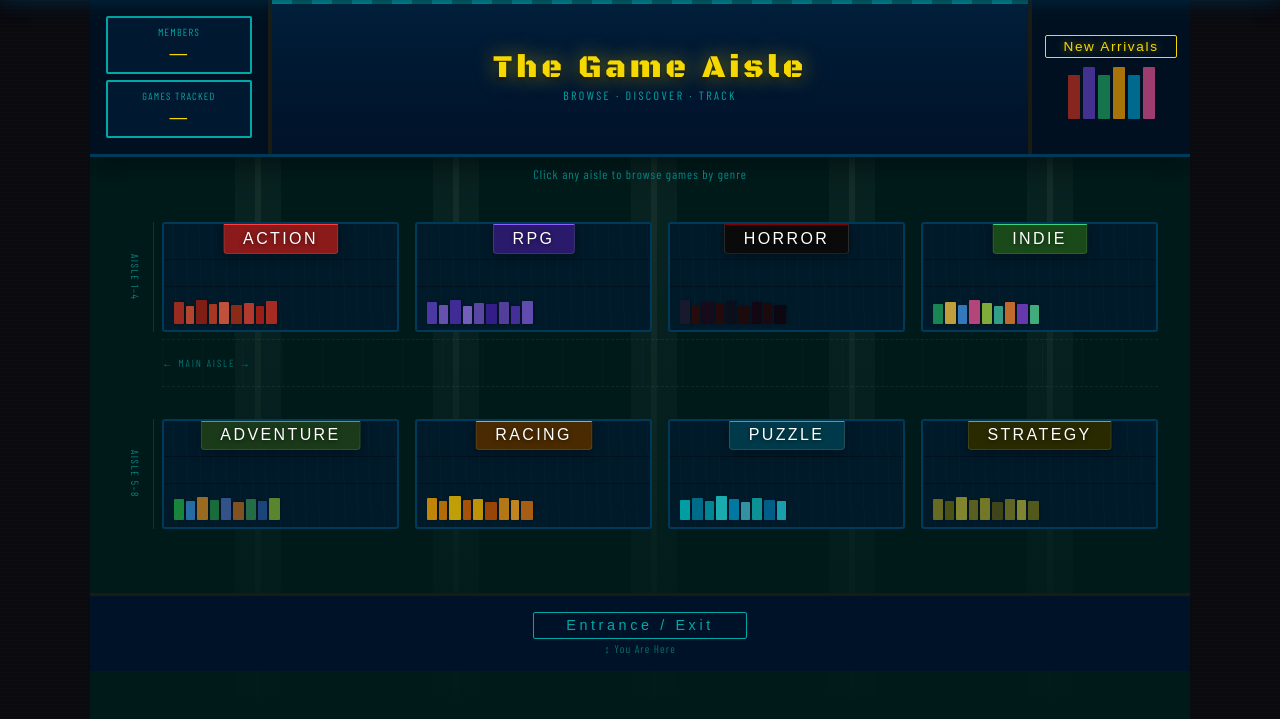
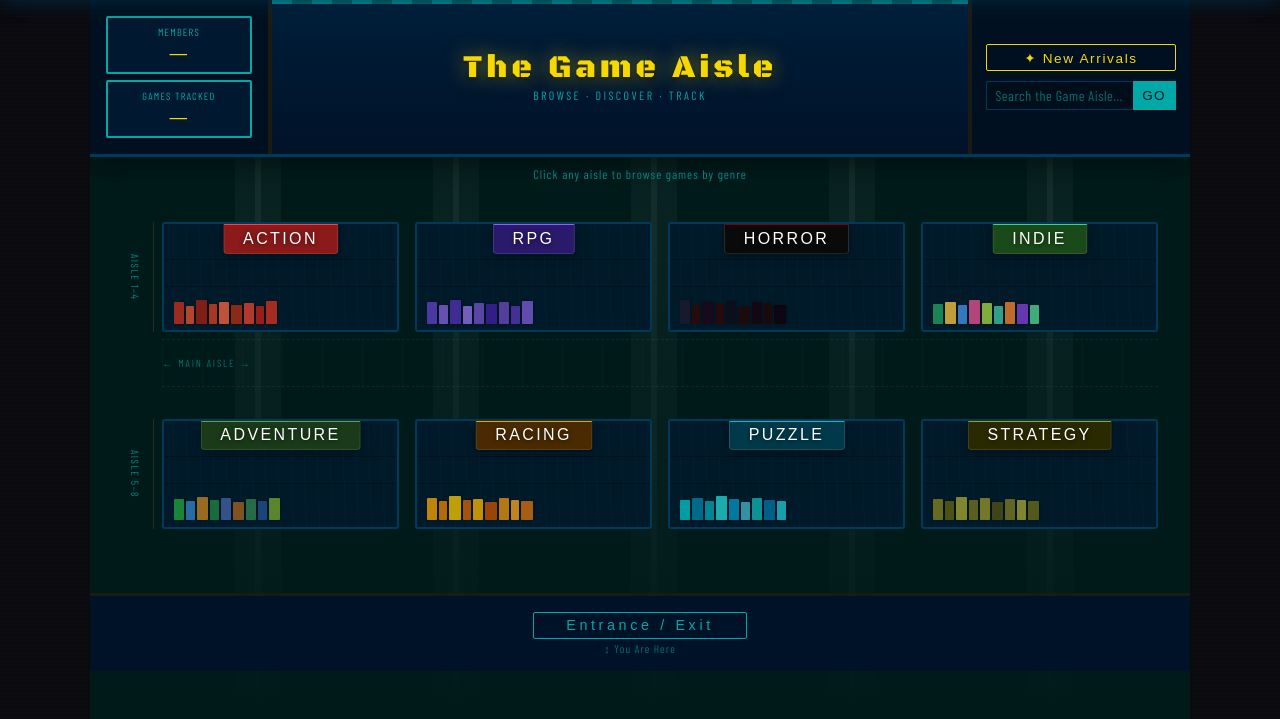
Before and after one commit to Nikki-asu/GameShelf, a Flask app: page /arcade in a window 1280 px wide. Shown: the part 64-783 px from the top of the page. Run offline with Flask 3, Linux system fonts and the light colour scheme.

Commit message:
Update arcade.html adding in new design

```diff
--- a/templates/arcade.html
+++ b/templates/arcade.html
@@ -23,10 +23,8 @@
     min-height: calc(100vh - 80px);
     background-color: #002222;
     background-image:
-        /* linoleum tile grid */
         repeating-linear-gradient(0deg, transparent, transparent 59px, rgba(0,180,180,0.08) 59px, rgba(0,180,180,0.08) 60px),
         repeating-linear-gradient(90deg, transparent, transparent 59px, rgba(0,180,180,0.08) 59px, rgba(0,180,180,0.08) 60px),
-        /* subtle color variation in tiles */
         repeating-linear-gradient(0deg, rgba(255,255,255,0.015) 0px, rgba(255,255,255,0.015) 30px, transparent 30px, transparent 60px),
         repeating-linear-gradient(90deg, rgba(255,255,255,0.01) 0px, rgba(255,255,255,0.01) 30px, transparent 30px, transparent 60px);
     padding: 0;
@@ -152,42 +150,78 @@
     letter-spacing: 0.08em;
 }
 
-/* New releases rack on the right */
-.new-releases-rack {
-    width: 160px;
+/* ── SEARCH + NEW ARRIVALS PANEL (replaces rack) ── */
+.search-panel {
+    width: 220px;
     flex-shrink: 0;
     background: #001020;
     border-left: 2px solid #1a1c14;
     display: flex;
     flex-direction: column;
-    align-items: center;
+    align-items: stretch;
     justify-content: center;
-    padding: 0.8rem;
-    gap: 0.3rem;
+    padding: 0.9rem 0.9rem;
+    gap: 0.6rem;
 }
-.rack-sign {
+
+#new-arrivals-btn {
     font-family: 'Bebas Neue', sans-serif;
     font-size: 0.85rem;
     letter-spacing: 0.12em;
     color: #f5d800;
-    text-shadow: 0 0 8px rgba(245,216,0,0.5);
-    text-align: center;
     border: 1px solid #f5d800;
-    padding: 0.2rem 0.6rem;
+    background: transparent;
+    padding: 0.28rem 0.6rem;
     border-radius: 2px;
+    cursor: pointer;
+    white-space: nowrap;
+    transition: background 0.15s, color 0.15s;
     width: 100%;
     text-align: center;
 }
-.rack-spines {
+#new-arrivals-btn:hover {
+    background: #1a1200;
+}
+#new-arrivals-btn:disabled {
+    opacity: 0.5;
+    cursor: default;
+}
+
+.aisle-search-row {
     display: flex;
-    gap: 3px;
-    align-items: flex-end;
-    margin-top: 0.3rem;
+    gap: 0;
 }
-.rack-spine {
-    border-radius: 1px;
-    opacity: 0.7;
+#aisle-search-input {
+    flex: 1;
+    min-width: 0;
+    background: #000d1a;
+    border: 1px solid #003a5a;
+    border-right: none;
+    color: #ccc;
+    padding: 0.3rem 0.5rem;
+    font-family: 'Barlow Condensed', sans-serif;
+    font-size: 0.88rem;
+    letter-spacing: 0.04em;
+    outline: none;
+    transition: border-color 0.15s;
 }
+#aisle-search-input::placeholder { color: #007070; }
+#aisle-search-input:focus { border-color: #00a8a8; }
+
+#aisle-search-btn {
+    background: #00a8a8;
+    border: none;
+    color: #000d1a;
+    font-family: 'Bebas Neue', sans-serif;
+    font-size: 0.85rem;
+    letter-spacing: 0.1em;
+    padding: 0.3rem 0.6rem;
+    cursor: pointer;
+    white-space: nowrap;
+    transition: background 0.15s;
+    flex-shrink: 0;
+}
+#aisle-search-btn:hover { background: #00c8c8; }
 
 /* ── STORE FLOOR CONTENT ── */
 .store-floor-content {
@@ -204,7 +238,6 @@
     align-items: stretch;
 }
 
-/* The aisle number label on the left */
 .aisle-number {
     width: 32px;
     flex-shrink: 0;
@@ -221,7 +254,6 @@
     padding-right: 0.3rem;
 }
 
-/* The shelf unit (top-down view) */
 .shelf-unit {
     flex: 1;
     background: #001a2a;
@@ -239,8 +271,6 @@
     border-color: var(--genre-color, #c49a4a);
     box-shadow: 0 0 20px rgba(0,0,0,0.5), 0 0 0 1px var(--genre-color, #c49a4a);
 }
-
-/* Wood grain on shelf top */
 .shelf-unit::before {
     content: '';
     position: absolute;
@@ -253,7 +283,6 @@
     pointer-events: none;
 }
 
-/* Overhead hanging sign */
 .genre-sign {
     position: absolute;
     top: -1px;
@@ -274,7 +303,6 @@
     box-shadow: 0 2px 12px rgba(0,0,0,0.4);
 }
 
-/* Game spines on the shelf surface */
 .shelf-spines {
     display: flex;
     gap: 2px;
@@ -289,7 +317,6 @@
     box-shadow: 1px 0 2px rgba(0,0,0,0.4);
 }
 
-/* Shelf divider lines (top-down rows) */
 .shelf-dividers {
     position: absolute;
     inset: 2.2rem 0 0 0;
@@ -359,7 +386,6 @@
     font-family: 'Barlow Condensed', sans-serif;
 }
 
-/* ── HOVER HELPER TEXT ── */
 .floor-help {
     text-align: center;
     font-family: 'Barlow Condensed', sans-serif;
@@ -381,7 +407,6 @@
     background: #000d1a;
 }
 
-/* VHS store aisle background */
 .aisle-bg {
     position: absolute;
     inset: 0;
@@ -400,7 +425,6 @@
     pointer-events: none;
 }
 
-/* Overhead light glow from above */
 .aisle-ceiling-light {
     position: absolute;
     top: 0;
@@ -435,7 +459,6 @@
     line-height: 1;
 }
 
-/* Overhead aisle sign */
 .aisle-overhead-sign {
     display: flex;
     flex-direction: column;
@@ -462,7 +485,6 @@
     text-shadow: 0 1px 6px rgba(0,0,0,0.5);
 }
 
-/* Aisle shelf scene */
 .aisle-scene-wrap {
     perspective: 600px;
     perspective-origin: 50% -10%;
@@ -474,7 +496,6 @@
     overflow: visible;
 }
 
-/* The actual shelf plank */
 .aisle-plank {
     background: #7a5228;
     background-image: repeating-linear-gradient(
@@ -512,7 +533,6 @@
 .aisle-games-row::-webkit-scrollbar { height: 3px; }
 .aisle-games-row::-webkit-scrollbar-thumb { background: #4a2e0e; border-radius: 2px; }
 
-/* Game case in aisle */
 .game-case-aisle {
     flex-shrink: 0;
     width: 100px;
@@ -576,11 +596,11 @@
 <div id="game-aisle-wrapper">
 <div id="store-floor-view">
 
-    <!-- CEILING LIGHTS -->
     <div class="ceiling-lights" id="ceiling-lights"></div>
 
     <!-- STORE HEADER -->
     <div class="store-header-zone">
+
         <div class="staff-window">
             <div class="staff-window-frame">
                 <span class="label">Members</span>
@@ -597,17 +617,18 @@
             <div class="store-tagline">Browse · Discover · Track</div>
         </div>
 
-        <div class="new-releases-rack">
-            <div class="rack-sign">New Arrivals</div>
-            <div class="rack-spines">
-                {% for c in ['#c03020','#6040c0','#20a060','#f0a000','#0090c0','#e05090'] %}
-                <div class="rack-spine" style="width:12px;height:{% if loop.index % 2 == 0 %}52px{% else %}44px{% endif %};background:{{ c }};border-radius:1px;"></div>
-                {% endfor %}
+        <!-- SEARCH + NEW ARRIVALS (replaces old rack) -->
+        <div class="search-panel">
+            <button id="new-arrivals-btn" onclick="loadNewArrivals()">✦ New Arrivals</button>
+            <div class="aisle-search-row">
+                <input id="aisle-search-input" type="text" placeholder="Search the Game Aisle..."
+                    onkeydown="if(event.key==='Enter') runAisleSearch()">
+                <button id="aisle-search-btn" onclick="runAisleSearch()">GO</button>
             </div>
         </div>
+
     </div>
 
-    <!-- FLOOR HELP -->
     <div class="floor-help">Click any aisle to browse games by genre</div>
 
     <!-- STORE FLOOR -->
@@ -716,7 +737,6 @@
 
     </div><!-- /store-floor-content -->
 
-    <!-- ENTRANCE -->
     <div class="store-entrance">
         <div class="entrance-sign">Entrance / Exit</div>
         <div class="entrance-arrows">↕ You Are Here</div>
@@ -734,7 +754,6 @@
             <div id="aisle-heading" class="aisle-heading" style="color:var(--accent);"></div>
         </div>
 
-        <!-- Overhead sign -->
         <div class="aisle-overhead-sign">
             <div class="sign-chain">
                 <div class="sign-chain-link"></div>
@@ -746,7 +765,6 @@
             <div id="aisle-sign-board" class="sign-board"></div>
         </div>
 
-        <!-- Shelf scene -->
         <div class="aisle-scene-wrap">
             <div class="aisle-shelf-tilt">
                 <div id="aisle-loading" class="aisle-loading-msg">Loading shelf...</div>
@@ -828,14 +846,16 @@ const IS_LOGGED_IN = {{ 'true' if session.get('username') else 'false' }};
 let currentPage = 1, currentGenre = '', currentGenreLabel = '';
 
 const GENRE_COLORS = {
-    action:    { bg:'#8b1a1a', border:'#ff4040', text:'white' },
-    rpg:       { bg:'#2a1a6b', border:'#9060ff', text:'white' },
-    horror:    { bg:'#0a0a0a', border:'#800000', text:'#cc8888' },
-    indie:     { bg:'#1a4a1a', border:'#40d080', text:'white' },
-    adventure: { bg:'#1a3a1a', border:'#60a040', text:'white' },
-    racing:    { bg:'#4a2a00', border:'#f0a000', text:'white' },
-    puzzle:    { bg:'#003a4a', border:'#00c0d0', text:'white' },
-    strategy:  { bg:'#2a2a00', border:'#a0a020', text:'white' },
+    action:       { bg:'#8b1a1a', border:'#ff4040', text:'white' },
+    rpg:          { bg:'#2a1a6b', border:'#9060ff', text:'white' },
+    horror:       { bg:'#0a0a0a', border:'#800000', text:'#cc8888' },
+    indie:        { bg:'#1a4a1a', border:'#40d080', text:'white' },
+    adventure:    { bg:'#1a3a1a', border:'#60a040', text:'white' },
+    racing:       { bg:'#4a2a00', border:'#f0a000', text:'white' },
+    puzzle:       { bg:'#003a4a', border:'#00c0d0', text:'white' },
+    strategy:     { bg:'#2a2a00', border:'#a0a020', text:'white' },
+    new_arrivals: { bg:'#1a1200', border:'#f5d800', text:'#f5d800' },
+    search:       { bg:'#001e3a', border:'#00a8a8', text:'white'  },
 };
 
 // Generate ceiling light strips
@@ -849,7 +869,7 @@ const GENRE_COLORS = {
     }
 })();
 
-// Shelf unit click
+// Shelf unit click → genre aisle
 document.querySelectorAll('.shelf-unit').forEach(el => {
     el.addEventListener('click', () => {
         openAisle(el.dataset.genre, el.dataset.label, 1);
@@ -862,24 +882,10 @@ document.getElementById('back-to-map').addEventListener('click', () => {
     window.scrollTo(0, 0);
 });
 
+// ── OPEN AISLE (genre browse) ──────────────────────────────────────
 async function openAisle(genre, label, page) {
     currentGenre = genre; currentGenreLabel = label; currentPage = page;
-    document.getElementById('store-floor-view').style.display = 'none';
-    document.getElementById('aisle-view').style.display = 'block';
-    window.scrollTo(0, 0);
-
-    const colors = GENRE_COLORS[genre] || { bg:'#2a2000', border:'#c49a4a', text:'white' };
-    document.getElementById('aisle-heading').textContent = label + ' AISLE';
-    document.getElementById('aisle-heading').style.color = colors.border;
-
-    const board = document.getElementById('aisle-sign-board');
-    board.textContent = label;
-    board.style.background = colors.bg;
-    board.style.borderTop = '3px solid ' + colors.border;
-    board.style.borderLeft = '1px solid ' + colors.border;
-    board.style.borderRight = '1px solid ' + colors.border;
-    board.style.borderBottom = '1px solid rgba(255,255,255,0.08)';
-    board.style.color = colors.text;
+    showAisleView(genre, label);
 
     document.getElementById('aisle-loading').style.display = '';
     document.getElementById('aisle-shelf-wrap').style.display = 'none';
@@ -894,6 +900,70 @@ async function openAisle(genre, label, page) {
     }
 }
 
+// ── NEW ARRIVALS (rolling 6-month window from IGDB) ────────────────
+async function loadNewArrivals() {
+    const btn = document.getElementById('new-arrivals-btn');
+    btn.textContent = 'Loading...';
+    btn.disabled = true;
+
+    showAisleView('new_arrivals', 'NEW ARRIVALS');
+    document.getElementById('aisle-loading').style.display = '';
+    document.getElementById('aisle-shelf-wrap').style.display = 'none';
+    document.getElementById('aisle-pagination').innerHTML = '';
+
+    try {
+        const r = await fetch('/arcade/new_arrivals');
+        const data = await r.json();
+        renderAisle(data.results || [], data.total || 0, 1);
+    } catch(e) {
+        document.getElementById('aisle-loading').textContent = 'Could not load new arrivals.';
+    }
+
+    btn.textContent = '✦ New Arrivals';
+    btn.disabled = false;
+}
+
+// ── SEARCH THE AISLE ──────────────────────────────────────────────
+async function runAisleSearch() {
+    const q = document.getElementById('aisle-search-input').value.trim();
+    if (!q) return;
+
+    showAisleView('search', q.toUpperCase());
+    document.getElementById('aisle-loading').style.display = '';
+    document.getElementById('aisle-shelf-wrap').style.display = 'none';
+    document.getElementById('aisle-pagination').innerHTML = '';
+
+    try {
+        const r = await fetch(`/search?q=${encodeURIComponent(q)}&format=json`);
+        const data = await r.json();
+        renderAisle(data.results || [], data.total || 0, 1);
+    } catch(e) {
+        document.getElementById('aisle-loading').textContent = 'Search failed.';
+    }
+}
+
+// ── SHARED: switch to aisle view and set sign/heading ─────────────
+function showAisleView(colorKey, label) {
+    document.getElementById('store-floor-view').style.display = 'none';
+    document.getElementById('aisle-view').style.display = 'block';
+    window.scrollTo(0, 0);
+
+    const colors = GENRE_COLORS[colorKey] || { bg:'#2a2000', border:'#c49a4a', text:'white' };
+
+    document.getElementById('aisle-heading').textContent = label + ' AISLE';
+    document.getElementById('aisle-heading').style.color = colors.border;
+
+    const board = document.getElementById('aisle-sign-board');
+    board.textContent = label;
+    board.style.background = colors.bg;
+    board.style.borderTop = '3px solid ' + colors.border;
+    board.style.borderLeft = '1px solid ' + colors.border;
+    board.style.borderRight = '1px solid ' + colors.border;
+    board.style.borderBottom = '1px solid rgba(255,255,255,0.08)';
+    board.style.color = colors.text;
+}
+
+// ── RENDER RESULTS ONTO THE SHELF ─────────────────────────────────
 function renderAisle(games, total, page) {
     document.getElementById('aisle-loading').style.display = 'none';
     const wrap = document.getElementById('aisle-shelf-wrap');
@@ -915,30 +985,47 @@ function renderAisle(games, total, page) {
         });
     }
 
+    // Pagination (genre browse only)
     const pag = document.getElementById('aisle-pagination');
-    if (total > 12) {
-        if (page > 1) { const b = document.createElement('button'); b.className='btn btn-sm'; b.textContent='← Prev'; b.onclick=()=>openAisle(currentGenre,currentGenreLabel,page-1); pag.appendChild(b); }
-        const info = document.createElement('span'); info.style.cssText='padding:0.3rem 0.7rem;color:var(--text2);font-family:Barlow Condensed,sans-serif;font-size:0.85rem;'; info.textContent=`Page ${page}`; pag.appendChild(info);
-        if (games.length===12) { const b = document.createElement('button'); b.className='btn btn-sm'; b.textContent='Next →'; b.onclick=()=>openAisle(currentGenre,currentGenreLabel,page+1); pag.appendChild(b); }
+    if (currentGenre !== 'new_arrivals' && currentGenre !== 'search' && total > 12) {
+        if (page > 1) {
+            const b = document.createElement('button');
+            b.className = 'btn btn-sm'; b.textContent = '← Prev';
+            b.onclick = () => openAisle(currentGenre, currentGenreLabel, page - 1);
+            pag.appendChild(b);
+        }
+        const info = document.createElement('span');
+        info.style.cssText = 'padding:0.3rem 0.7rem;color:var(--text2);font-family:Barlow Condensed,sans-serif;font-size:0.85rem;';
+        info.textContent = `Page ${page}`;
+        pag.appendChild(info);
+        if (games.length === 12) {
+            const b = document.createElement('button');
+            b.className = 'btn btn-sm'; b.textContent = 'Next →';
+            b.onclick = () => openAisle(currentGenre, currentGenreLabel, page + 1);
+            pag.appendChild(b);
+        }
     }
 }
 
+// ── GAME MODAL ────────────────────────────────────────────────────
 function openGameModal(g) {
     document.getElementById('modal-title').textContent = g.title;
     const c = document.getElementById('modal-cover');
-    c.src = g.cover_url||''; c.style.display = g.cover_url?'':'none';
-    document.getElementById('modal-meta').textContent = [g.released,g.genres].filter(Boolean).join(' · ');
-    document.getElementById('modal-desc').textContent = g.description||'';
+    c.src = g.cover_url || ''; c.style.display = g.cover_url ? '' : 'none';
+    document.getElementById('modal-meta').textContent = [g.released, g.genres].filter(Boolean).join(' · ');
+    document.getElementById('modal-desc').textContent = g.description || '';
     document.getElementById('modal-game-title').value = g.title;
-    document.getElementById('modal-cover-url').value = g.cover_url||'';
+    document.getElementById('modal-cover-url').value = g.cover_url || '';
     document.getElementById('modal-form').action = `/game/${g.id}/add`;
     document.getElementById('modal-full-link').href = `/game/${g.id}`;
     document.getElementById('modal-logged-in').style.display = IS_LOGGED_IN ? '' : 'none';
     document.getElementById('modal-logged-out').style.display = IS_LOGGED_IN ? 'none' : '';
     document.getElementById('game-modal').style.display = 'flex';
 }
-function closeModal() { document.getElementById('game-modal').style.display='none'; }
+function closeModal() { document.getElementById('game-modal').style.display = 'none'; }
 function escHtml(s) { return s.replace(/&/g,'&amp;').replace(/</g,'&lt;').replace(/>/g,'&gt;').replace(/"/g,'&quot;'); }
-document.getElementById('game-modal').addEventListener('click',e=>{ if(e.target===document.getElementById('game-modal'))closeModal(); });
+document.getElementById('game-modal').addEventListener('click', e => {
+    if (e.target === document.getElementById('game-modal')) closeModal();
+});
 </script>
 {% endblock %}
```
